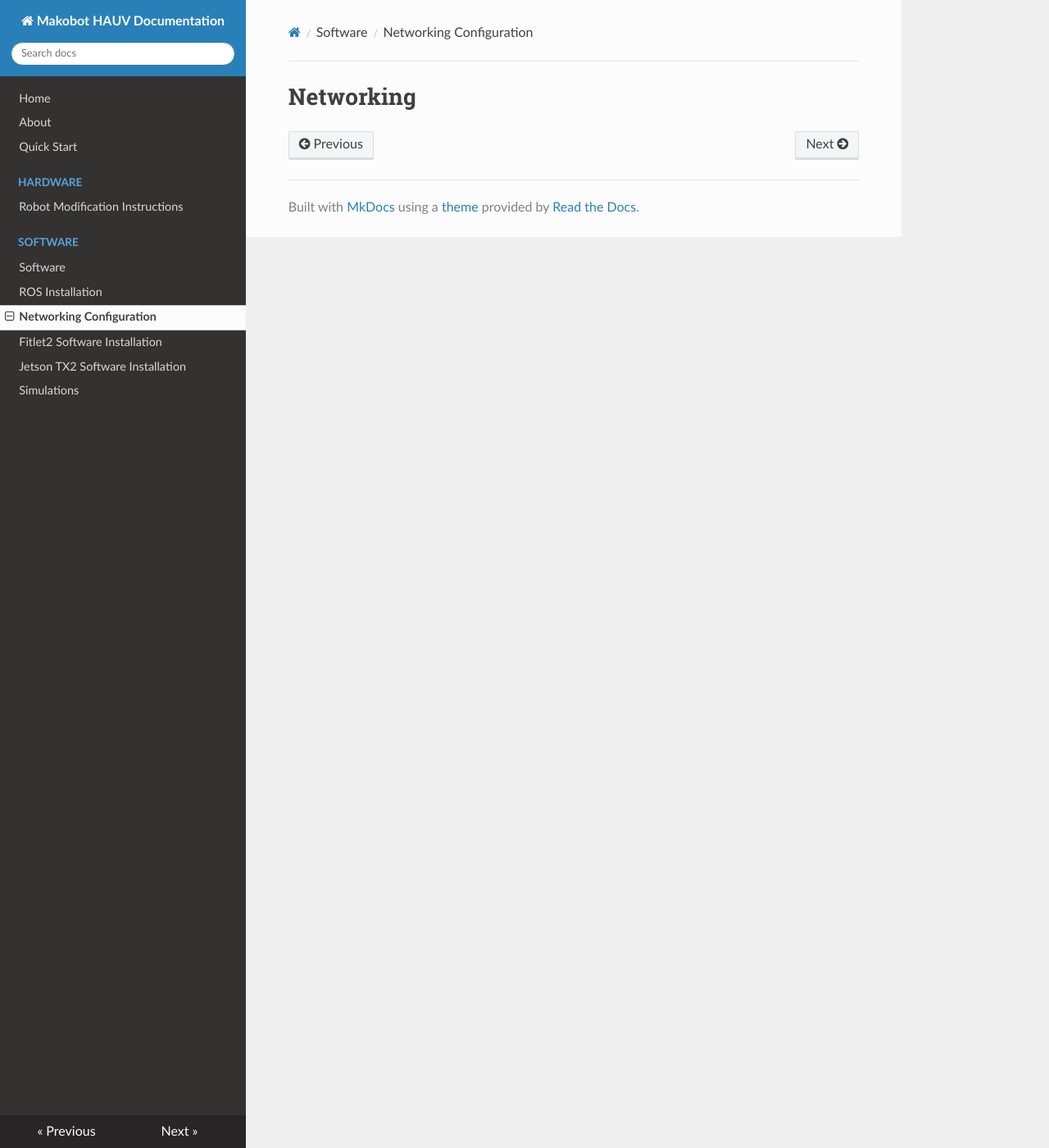
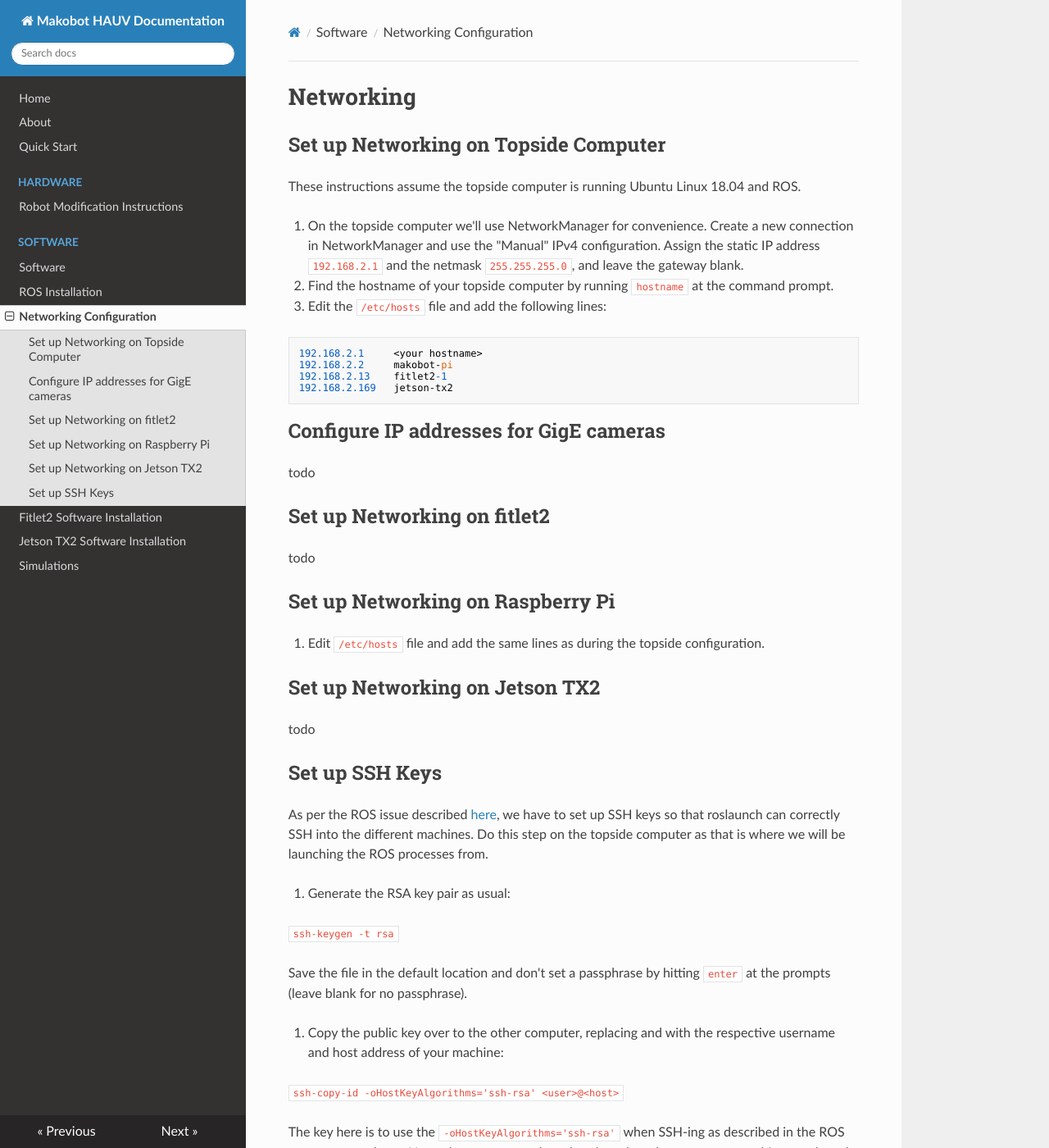
Before and after one commit to makobot-hauv/makobot-docs, an MkDocs documentation site: the page built from docs/software/networking.md, in a window 1280 px wide and 1400 px high. Shown: the whole window at 82% size. Built offline with MkDocs 1.6.1, drawn with Linux system fonts in a browser that asks for light colours; nearby versions of some CDN libraries; some of the changed text lies outside the part shown.

Commit message:
update networking instructions

````diff
--- a/docs/software/networking.md
+++ b/docs/software/networking.md
@@ -1 +1,55 @@
 # Networking
+
+## Set up Networking on Topside Computer
+
+These instructions assume the topside computer is running Ubuntu Linux 18.04 and ROS.
+
+1. On the topside computer we'll use NetworkManager for convenience. Create a new connection in NetworkManager and use the "Manual" IPv4 configuration. Assign the static IP address `192.168.2.1` and the netmask `255.255.255.0`, and leave the gateway blank.
+
+2. Find the hostname of your topside computer by running `hostname` at the command prompt.
+
+3. Edit the `/etc/hosts` file and add the following lines:
+
+```
+192.168.2.1     <your hostname>
+192.168.2.2     makobot-pi
+192.168.2.13    fitlet2-1
+192.168.2.169   jetson-tx2
+```
+
+## Configure IP addresses for GigE cameras
+
+todo
+
+## Set up Networking on fitlet2
+
+todo
+
+## Set up Networking on Raspberry Pi
+
+1. Edit `/etc/hosts` file and add the same lines as during the topside configuration.
+
+
+
+
+## Set up Networking on Jetson TX2
+
+todo
+
+## Set up SSH Keys
+
+As per the ROS issue described [here](https://answers.ros.org/question/244060/roslaunch-ssh-known_host-errors-cannot-launch-remote-nodes/), we have to set up SSH keys so that roslaunch can correctly SSH into the different machines. Do this step on the topside computer as that is where we will be launching the ROS processes from.
+
+1. Generate the RSA key pair as usual:
+
+`ssh-keygen -t rsa`
+
+Save the file in the default location and don't set a passphrase by hitting `enter` at the prompts (leave blank for no passphrase).
+
+2. Copy the public key over to the other computer, replacing <user> and <host> with the respective username and host address of your machine:
+
+`ssh-copy-id -oHostKeyAlgorithms='ssh-rsa' <user>@<host>`
+
+The key here is to use the `-oHostKeyAlgorithms='ssh-rsa'` when SSH-ing as described in the ROS answers post above. Now when you use roslaunch to launch nodes on remote machines, roslaunch should be able to SSH into the machine without issues.
+
+Repeat step 2 for every computer onboard Makobot, copying the RSA key to the Raspberry Pi, the Fitlet2, and the Jetson TX2.
````
Also changed, not shown: docs/index.md (+2 -2 lines).
